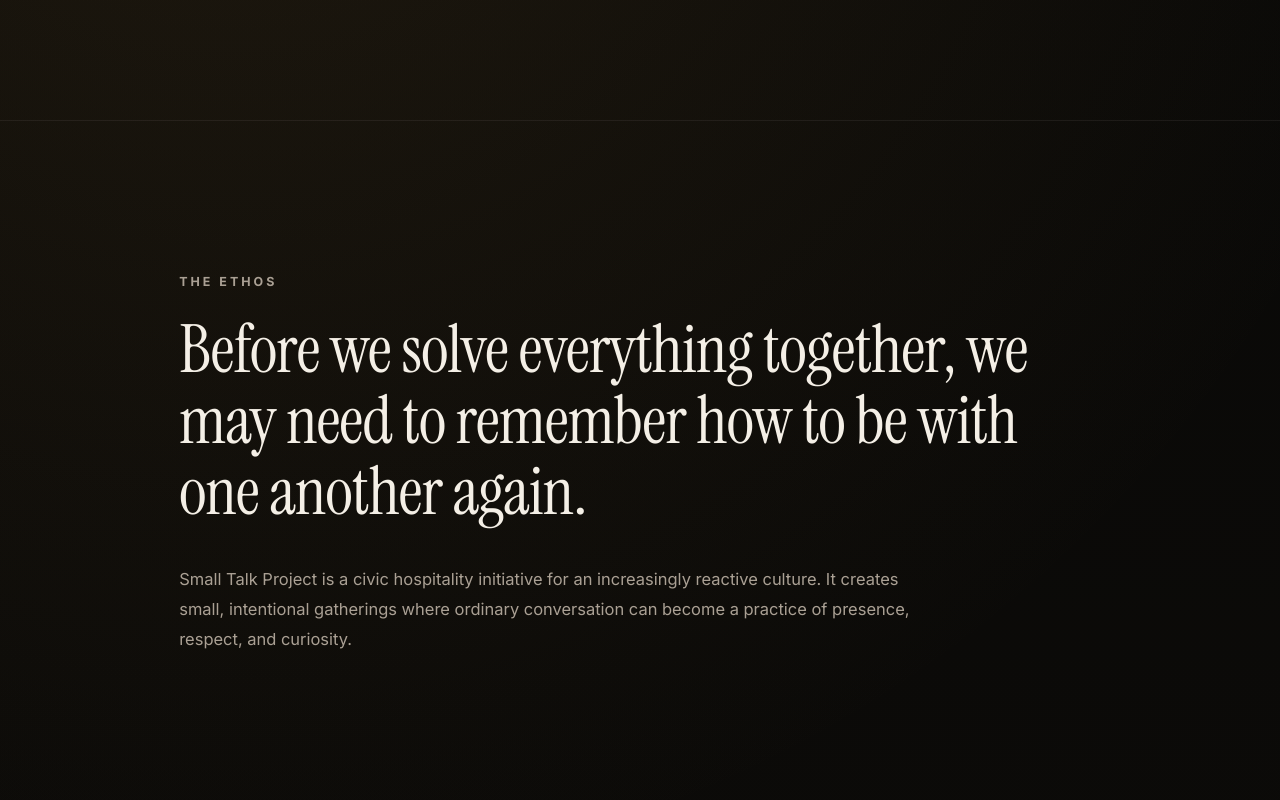
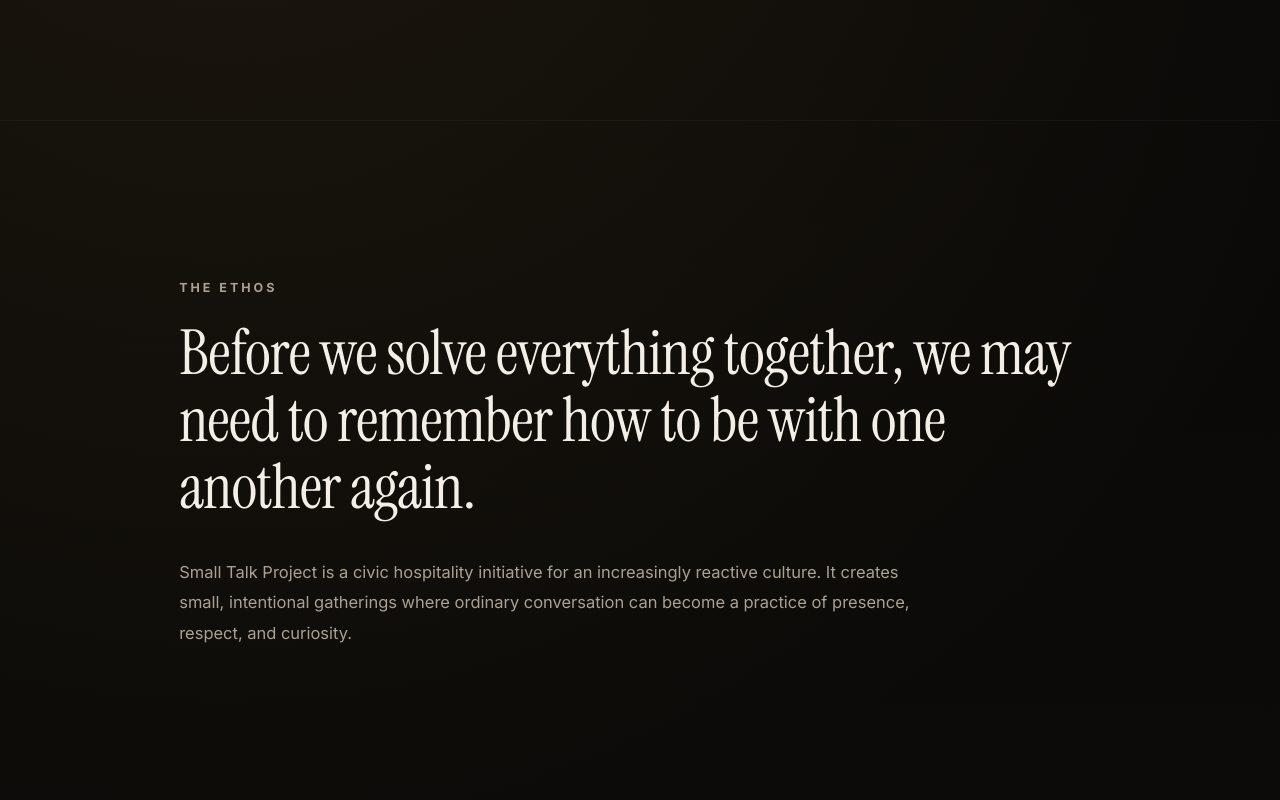
Before and after one commit to EbbFlowCollective/smalltalkproject, a plain HTML site: page index.html in a window 1280 px wide. Shown: the part 680-1480 px from the top of the page. Drawn offline with Linux system fonts and the light colour scheme.

Commit message:
Update style.css

```diff
--- a/style.css
+++ b/style.css
@@ -18,7 +18,7 @@
 body {
   margin: 0;
   background:
-    radial-gradient(circle at 18% 8%, rgba(197, 150, 74, 0.12), transparent 30%),
+    radial-gradient(circle at 18% 8%, rgba(197, 150, 74, 0.11), transparent 30%),
     linear-gradient(180deg, var(--black), var(--charcoal));
   color: var(--ivory);
   font-family: "Inter", sans-serif;
@@ -30,7 +30,7 @@
   padding: 86px 14%;
   display: flex;
   align-items: center;
-  border-top: 1px solid rgba(244, 239, 230, 0.065);
+  border-top: 1px solid rgba(244, 239, 230, 0.04);
   opacity: 0;
   transform: translateY(18px);
   animation: fadeIn 1.05s ease forwards;
@@ -83,15 +83,16 @@
   font-weight: 400;
   letter-spacing: -0.012em;
   max-width: 900px;
-  font-size: clamp(2.4rem, 4.25vw, 4.05rem);
-  line-height: 1.07;
+  font-size: clamp(2.35rem, 4.1vw, 3.95rem);
+  line-height: 1.08;
   margin: 0 0 2.25rem;
   color: var(--ivory);
 }
 
 .section:nth-of-type(2) h2 {
-  max-width: 980px;
-  font-size: clamp(3rem, 5.2vw, 5rem);
+  max-width: 960px;
+  font-size: clamp(2.85rem, 4.85vw, 4.65rem);
+  line-height: 1.08;
 }
 
 p {
@@ -188,7 +189,7 @@
 
   h2,
   .section:nth-of-type(2) h2 {
-    font-size: 2.85rem;
+    font-size: 2.75rem;
   }
 
   .invitation-options {
```
